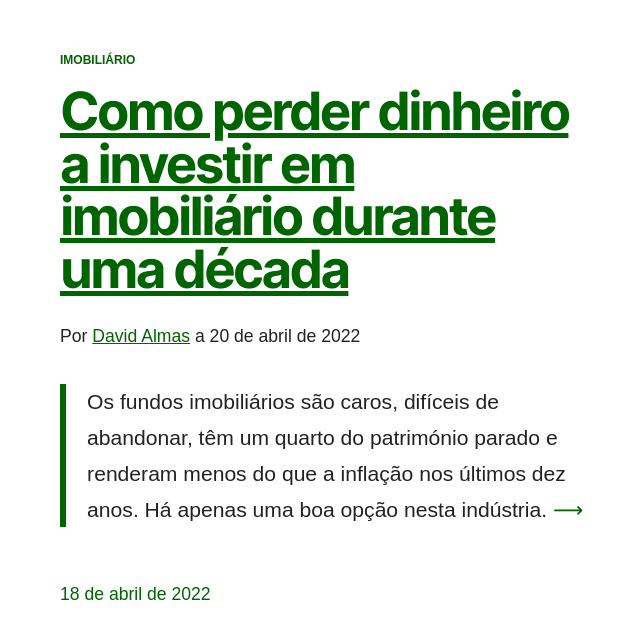
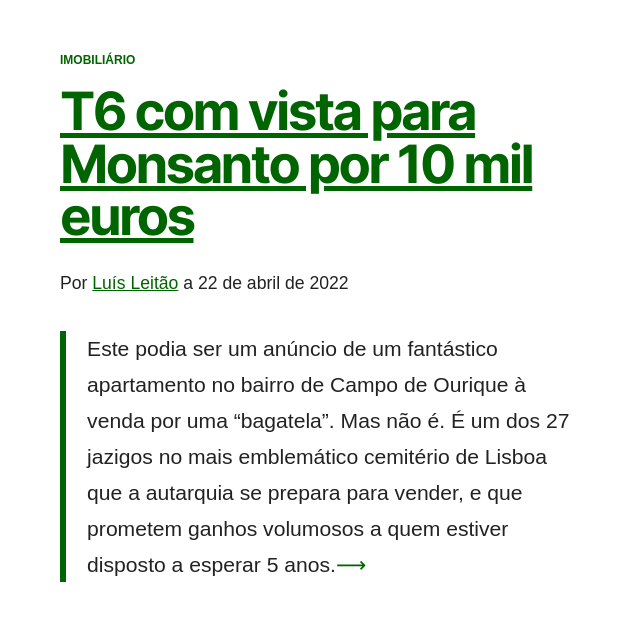
Before and after one commit to prosperapt/prosperapt.github.io, a plain HTML site: page index.html in a window 1280 px wide. Shown: the part 124-747 px from the top of the page, without its empty margins (316-956 px from the left). Drawn offline with Linux system fonts and the light colour scheme.

Commit message:
Update index.html

```diff
--- a/index.html
+++ b/index.html
@@ -17,6 +17,13 @@
 <h1><a href="/">Prospera</a></h1>
 </header>
 <article>
+
+<section>
+<h4><a href="/investir/#imobiliario">Imobiliário</a></h4>
+<h1><a href="/z/jazigos/"> T6 com vista para Monsanto por 10 mil euros</a></h1>
+<p>Por <a href="/sobre/#luis">Luís Leitão</a> a 22 de abril de 2022
+<h2>Este podia ser um anúncio de um fantástico apartamento no bairro de Campo de Ourique à venda por uma “bagatela”. Mas não é. É um dos 27 jazigos no mais emblemático cemitério de Lisboa que a autarquia se prepara para vender, e que prometem ganhos volumosos a quem estiver disposto a esperar 5 anos.<a href="/z/jazigos/" class="seta">⟶</a></h2>
+</section>
 
 <section>
 <h4><a href="/investir/#imobiliario">Imobiliário</a></h4>
```
